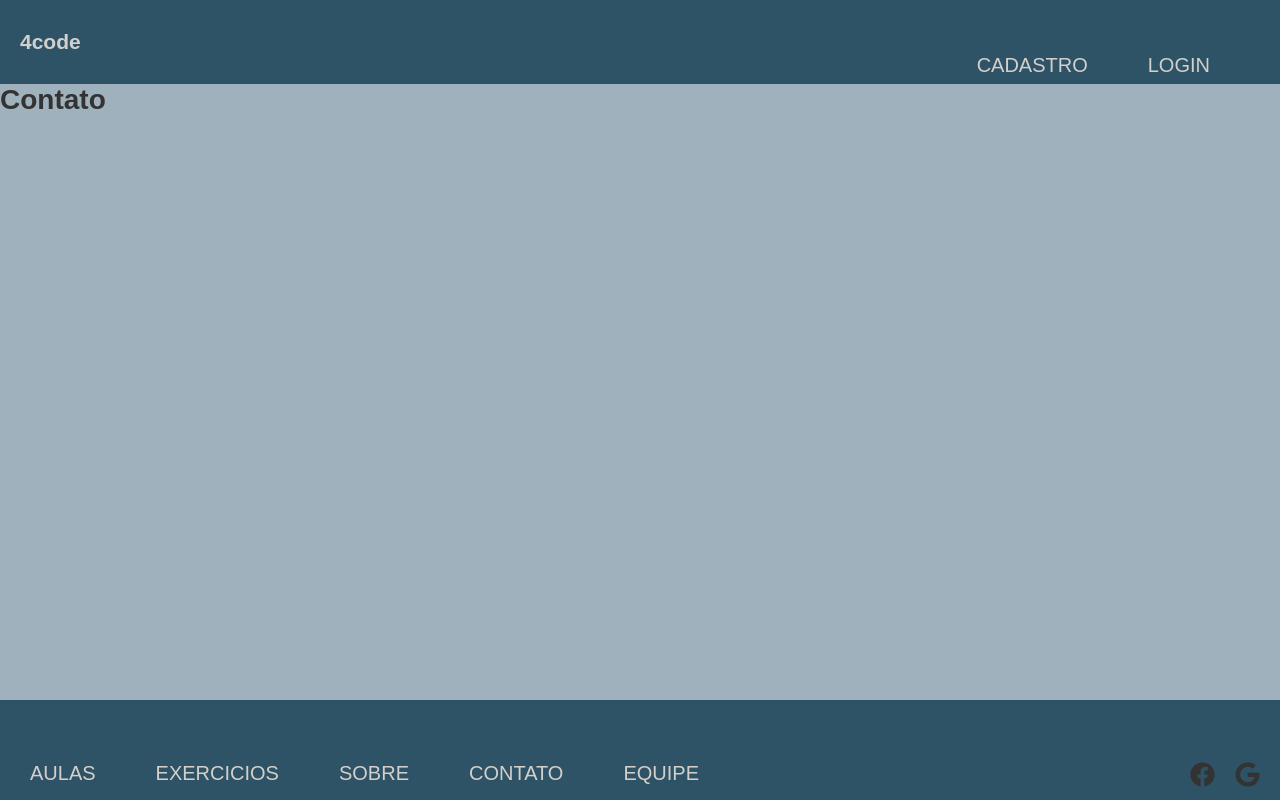
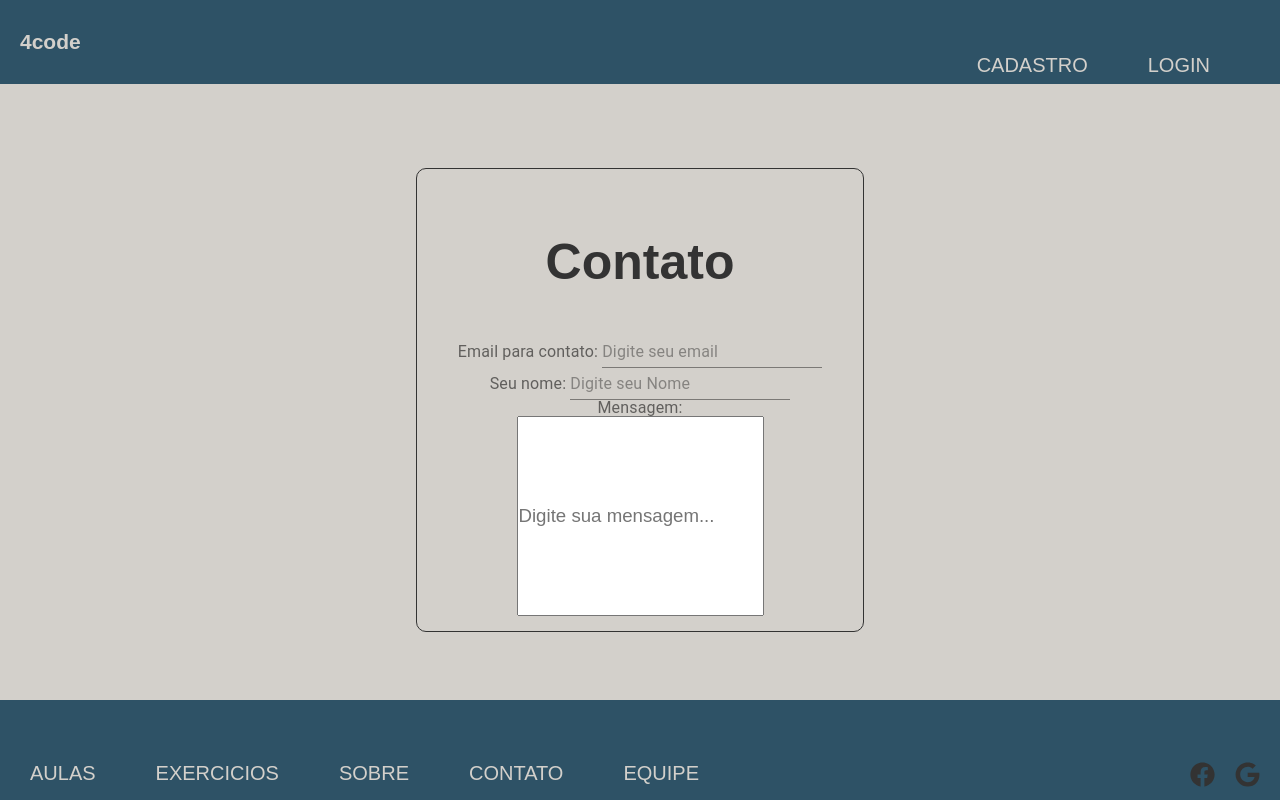
Before and after one commit to DSGN-SFTW/frontend, a React (Create React App) app in the folder app/: page /contato in a window 1280 px wide. Built offline with nearby package versions, Linux system fonts and the light colour scheme.

Commit message:
Fuck my life i build this shit alone.

```diff
--- a/app/src/App.css
+++ b/app/src/App.css
@@ -7,7 +7,7 @@
 }
 
 body {
-  background: #9fb1bc;
+  background: #d3d0cb;
   font: 14px sans-serif;
   color: #333;
 }
--- a/app/src/components/Header.js
+++ b/app/src/components/Header.js
@@ -6,6 +6,7 @@ const Title = styled.h1`
   font-size: 1.5em;
   margin-top: 10px;
   color: #d3d0cb;
+  cursor: pointer;
 `;
 
 const MenuItem = styled.li`
--- a/app/src/index.js
+++ b/app/src/index.js
@@ -16,7 +16,7 @@ import Footer from "./components/Footer";
 
 ReactDOM.render(
   <BrowserRouter>
-    <Header title="4code" />
+    <Header title="4code"  />
     <Switch>
       <Route path="/" exact={true} component={App} />
       <Route path="/aulas" component={App} />
--- a/app/src/pages/Cadastro.js
+++ b/app/src/pages/Cadastro.js
@@ -3,7 +3,6 @@ import styled from "styled-components";
 import { Input, Select, MenuItem } from "@material-ui/core";
 import api from "../services/api";
 import axios from "axios";
-import { Link } from "react-router-dom";
 
 const Form = styled.form`
   text-align: center;
@@ -15,6 +14,7 @@ const Form = styled.form`
   top: 50%;
   transform: translate(-50%, -50%);
   border: solid 1px;
+  border-radius: 10px;
   background-color:
   margin-top: 20px;
 `;
@@ -113,7 +113,6 @@ function Cadastro() {
           onClick={event => {
             if (handleSumbit(email, password, name, user_group)) {
               event.preventDefault();
-              return <Link to="/aulas"></Link>;
             }
           }}
         />
--- a/app/src/pages/Contato.js
+++ b/app/src/pages/Contato.js
@@ -1,9 +1,51 @@
 import React from "react";
+import styled from "styled-components";
+import { Input, TextField, FormLabel } from "@material-ui/core";
+
+const ContactForm = styled.div`
+  text-align: center;
+  justify-content: center;
+  width: 35%;
+  height: 58%;
+  padding-top: 5%;
+  border-bottom: 1px solid #f0f0f0;
+  position: absolute;
+  left: 50%;
+  top: 50%;
+  transform: translate(-50%, -50%);
+  border: solid 1px;
+  border-radius: 10px;
+`;
+
+const Form = styled.form`
+  padding-top: 10%;
+`;
+
+const MessageInput = styled.input`
+  height: 200px;
+  font-size: 14pt;
+`;
+const Title = styled.h1`
+  font-size: 50px;
+`;
 
 function Contato() {
   return (
     <>
-      <h1>Contato</h1>
+      <ContactForm>
+        <Title>Contato</Title>
+        <Form>
+          <FormLabel>Email para contato: </FormLabel>
+          <Input type="text" placeholder="Digite seu email"></Input>
+          <br />
+          <FormLabel>Seu nome: </FormLabel>
+          <Input type="text" placeholder="Digite seu Nome"></Input>
+          <br />
+          <FormLabel>Mensagem: </FormLabel>
+          <br />
+          <MessageInput placeholder="Digite sua mensagem..."></MessageInput>
+        </Form>
+      </ContactForm>
     </>
   );
 }
--- a/app/src/pages/Equipe.js
+++ b/app/src/pages/Equipe.js
@@ -52,7 +52,7 @@ function Equipe() {
   return (
     <>
       <EquipeContainer>
-        <FaUserCircle size="50px" />
+        <FaUserCircle color="#2e5266" size="50px" />
         <IntegerName>Arthur Carneiro da Rocha</IntegerName>
         <IntegerInfos>
           <b>
@@ -83,7 +83,7 @@ function Equipe() {
         </SocialMenu>
       </EquipeContainer>
       <EquipeContainer>
-        <FaUserCircle size="50px" />
+        <FaUserCircle color="#2e5266" size="50px" />
         <IntegerName>Douglas Nadim Younes</IntegerName>
         <IntegerInfos>
           <b>
@@ -94,7 +94,7 @@ function Equipe() {
         </IntegerInfos>
         <SocialMenu>
           <SocialItem>
-            <Linkedin href="https://www.linkedin.com/in/Linkrthur-carneiro-153a9b169/">
+            <Linkedin href="https://www.linkedin.com/in/douglas-nadim-y-302935a3/">
               <FaLinkedin />
             </Linkedin>
           </SocialItem>
--- a/app/src/pages/Login.js
+++ b/app/src/pages/Login.js
@@ -3,7 +3,6 @@ import styled from "styled-components";
 import { Input } from "@material-ui/core";
 import api from "../services/api";
 import axios from "axios";
-import { Redirect } from "react-router-dom";
 
 const Form = styled.form`
   text-align: center;
@@ -15,6 +14,7 @@ const Form = styled.form`
   top: 50%;
   transform: translate(-50%, -50%);
   border: solid 1px;
+  border-radius: 10px;
   background-color:
   margin-top: 20px;
 `;
@@ -24,8 +24,9 @@ const Label = styled.label`
   align-items: center;
 `;
 
+
 const FormTitle = styled.h3`
-  font-size: 20px;
+  font-size: 50px;
   padding-top: 10%;
   padding-bottom: 20%;
 `;
@@ -56,7 +57,7 @@ function Login() {
   return (
     <>
       <Form>
-        <FormTitle>Login - </FormTitle>
+        <FormTitle>Login - 4code</FormTitle>
         <Label htmlFor="email">Usuario:</Label>
         <Input
           type="text"
--- a/app/src/pages/Sobre.js
+++ b/app/src/pages/Sobre.js
@@ -5,8 +5,8 @@ const SobreContainer = styled.div`
   text-align: center;
   margin-top: 20%;
   justify-content: center;
-  width: 30%;
   position: relative;
+  width 40%;
   left: 50%;
   transform: translate(-50%, -50%);
   border: solid 1px;
@@ -17,6 +17,10 @@ const SobreContainer = styled.div`
 
 `;
 
+const Title = styled.h1`
+  font-size: 50px;
+`;
+
 const Text = styled.p`
   font-size: 18px;
   -webkit-font-smoothing: antialiased;
@@ -25,12 +29,12 @@ function Sobre() {
   return (
     <>
       <SobreContainer>
-        <h1>Sobre</h1>
+        <Title>Sobre</Title>
         <Text>
           O projeto 4code tem como missão ensinar adultos e idosos a Logica de
           programação e como maior foco a inserção destes no meio tecnológico.
         </Text>
-        <br/>
+        <br />
         <Text>
           Trabalhamos para despertar a vontade de estudar a área de tecnologia
           da informação em milhares de pessoas, porque acreditamos que a
```
Also changed, not shown: app/src/components/CircularProgress.js (added, +39 -0 lines), app/src/pages/index.html (deleted, +0 -11 lines).
